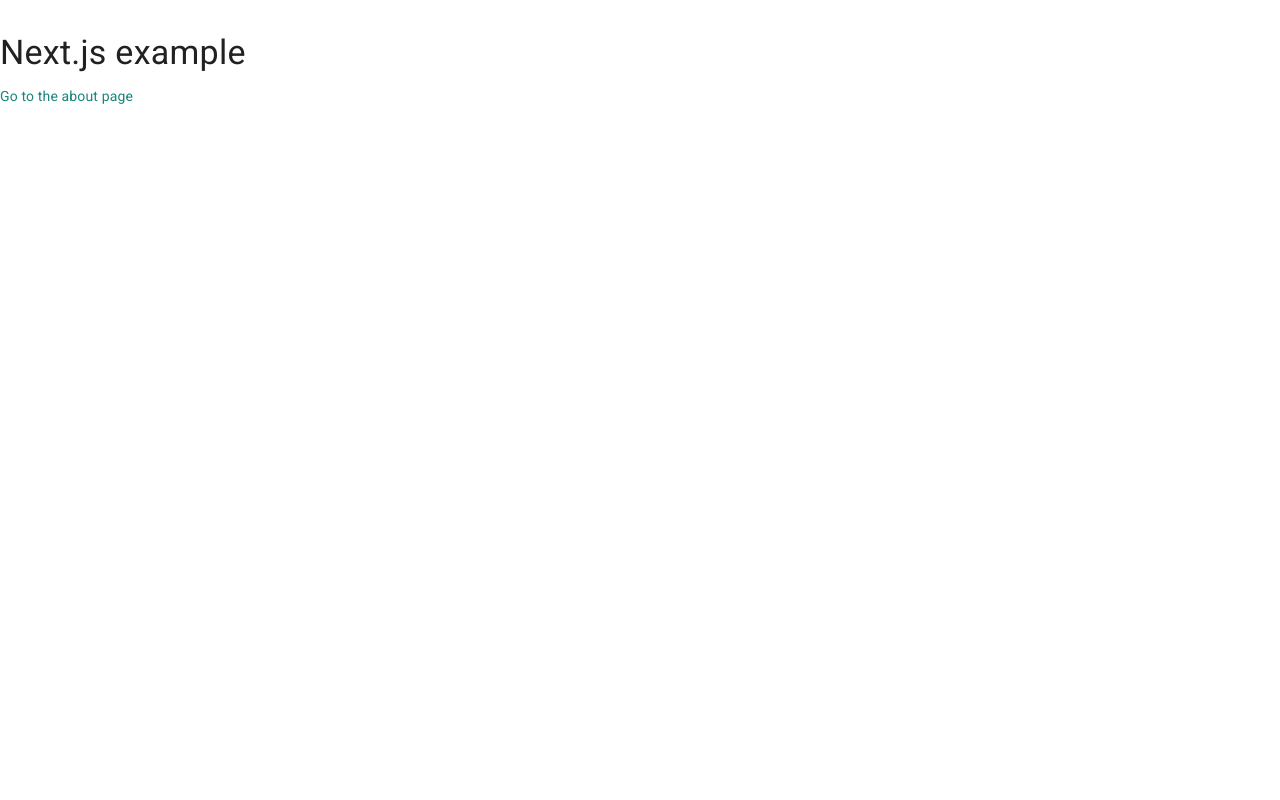
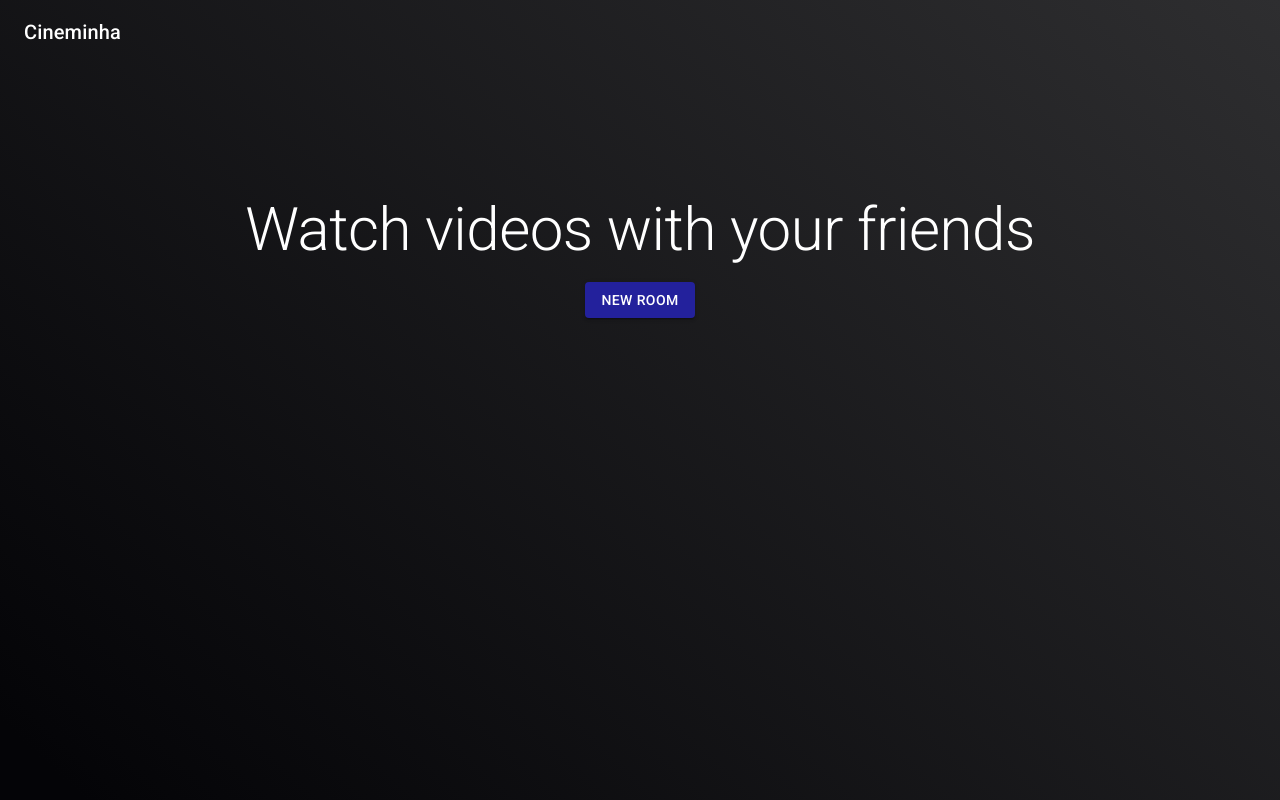
Before and after one commit to leorcvargas/cineminha-app, a Next.js app: page / in a window 1280 px wide. Built offline with nearby package versions, Linux system fonts and the light colour scheme.

Commit message:
Add basic layout

```diff
--- /dev/null
+++ b/containers/room/styles.ts
@@ -0,0 +1,10 @@
+import { createStyles, makeStyles } from '@material-ui/core';
+
+export const useStyles = makeStyles((_theme) =>
+  createStyles({
+    roomWrapper: {
+      display: 'flex',
+      margin: 'auto',
+    },
+  })
+);
--- /dev/null
+++ b/layout/app/index.tsx
@@ -0,0 +1,25 @@
+import { AppBar, Grid, Toolbar, Typography } from '@material-ui/core';
+import React, { FC } from 'react';
+
+import { useStyles } from './styles';
+
+const AppLayout: FC = ({ children }) => {
+  const classes = useStyles();
+
+  return (
+    <>
+      <AppBar position="static" color="transparent" elevation={0}>
+        <Toolbar>
+          <Typography variant="h6" className={classes.title}>
+            Cineminha
+          </Typography>
+        </Toolbar>
+      </AppBar>
+      <Grid container className={classes.content}>
+        {children}
+      </Grid>
+    </>
+  );
+};
+
+export default AppLayout;
--- /dev/null
+++ b/layout/app/styles.ts
@@ -0,0 +1,20 @@
+import { createStyles, makeStyles } from '@material-ui/core';
+
+export const useStyles = makeStyles((theme) =>
+  createStyles({
+    content: {
+      flexGrow: 1,
+    },
+    menuButton: {
+      marginRight: theme.spacing(2),
+    },
+    title: {
+      flexGrow: 1,
+      display: 'none',
+      color: theme.palette.common.white,
+      [theme.breakpoints.up('sm')]: {
+        display: 'block',
+      },
+    },
+  })
+);
--- a/pages/_app.tsx
+++ b/pages/_app.tsx
@@ -4,6 +4,7 @@ import Head from 'next/head';
 import React, { useEffect } from 'react';
 
 import theme from '../theme';
+import './main.css';
 
 const App: React.FC<AppProps> = ({ Component, pageProps }) => {
   useEffect(() => {
--- a/pages/api/hello.ts
+++ /dev/null
@@ -1,10 +0,0 @@
-// Next.js API route support: https://nextjs.org/docs/api-routes/introduction
-
-import { NextApiRequest, NextApiResponse } from 'next';
-
-const handler = (req: NextApiRequest, res: NextApiResponse) => {
-  res.statusCode = 200;
-  res.json({ name: 'John Doe' });
-};
-
-export default handler;
--- a/pages/index.tsx
+++ b/pages/index.tsx
@@ -1,50 +1,56 @@
-import { Box, Link, Slider, Typography } from '@material-ui/core';
-import { Container } from 'next/app';
-import React, { useRef, useState } from 'react';
-import ReactPlayer from 'react-player';
+import {
+  Box,
+  Button,
+  Container,
+  createStyles,
+  Grid,
+  makeStyles,
+  Typography,
+} from '@material-ui/core';
+import React from 'react';
+
+import AppLayout from '../layout/app';
+
+const useStyles = makeStyles((_theme) =>
+  createStyles({
+    container: {
+      height: '400px',
+    },
+    buttonWrapper: {
+      height: '100%',
+    },
+  })
+);
 
 export const Home: React.FC = () => {
-  const playerEl = useRef(null);
-  const min = 0;
-  const [max, setMax] = useState(0);
-  const [curr, setCurr] = useState(0);
-
-  const handleSliderChange = (_e: React.ChangeEvent<{}>, value: number) => {
-    setCurr(value);
-    playerEl.current.seekTo(value);
-  };
+  const classes = useStyles();
 
   return (
-    <Container maxWidth="sm">
-      <Box my={4}>
-        <Typography variant="h4" component="h1" gutterBottom>
-          Next.js example
-        </Typography>
-        <Link href="/about" color="secondary">
-          Go to the about page
-        </Link>
-      </Box>
-      <ReactPlayer
-        ref={playerEl}
-        url="https://www.youtube.com/watch?v=v2SjAjPD9sY"
-        pip={false}
-        onReady={(player) => {
-          setMax(player.getDuration());
-        }}
-        controls
-      />
-      {max !== 0 && (
-        <Slider
-          value={curr}
-          step={1}
-          min={min}
-          max={max}
-          onChange={handleSliderChange}
-          valueLabelDisplay="auto"
-          marks
-        />
-      )}
-    </Container>
+    <AppLayout>
+      <Container className={classes.container}>
+        <Grid
+          container
+          justify="center"
+          alignItems="center"
+          direction="column"
+          className={classes.buttonWrapper}
+          spacing={2}
+        >
+          <Grid item>
+            <Box color="common.white" clone>
+              <Typography variant="h2" component="h2">
+                Watch videos with your friends
+              </Typography>
+            </Box>
+          </Grid>
+          <Grid item>
+            <Button variant="contained" color="primary">
+              New Room
+            </Button>
+          </Grid>
+        </Grid>
+      </Container>
+    </AppLayout>
   );
 };
 
--- /dev/null
+++ b/pages/main.css
@@ -0,0 +1,15 @@
+html, body {
+  height: 100%;
+}
+
+body {
+  background: rgb(4, 4, 7);
+  background: linear-gradient(
+    43deg,
+    rgba(4, 4, 7, 1) 4%,
+    rgba(5, 5, 8, 1) 6%,
+    rgba(46, 46, 48, 1) 100%
+  );
+  background-size: cover;
+  background-repeat: no-repeat;
+}
--- a/theme/index.ts
+++ b/theme/index.ts
@@ -4,7 +4,9 @@ import { red } from '@material-ui/core/colors';
 const theme = createMuiTheme({
   palette: {
     primary: {
-      main: '#556cd6',
+      main: '#23219C',
+      light: '#604bce',
+      dark: '#00006c',
     },
     secondary: {
       main: '#19857b',
@@ -13,7 +15,8 @@ const theme = createMuiTheme({
       main: red.A400,
     },
     background: {
-      default: '#fff',
+      default: '#040407',
+      paper: '#2e2e30',
     },
   },
 });
```
Also changed, not shown: components/player/index.tsx (added, +10 -0 lines), containers/room/index.tsx (added, +26 -0 lines), pages/room/[id].tsx (added, +17 -0 lines).
